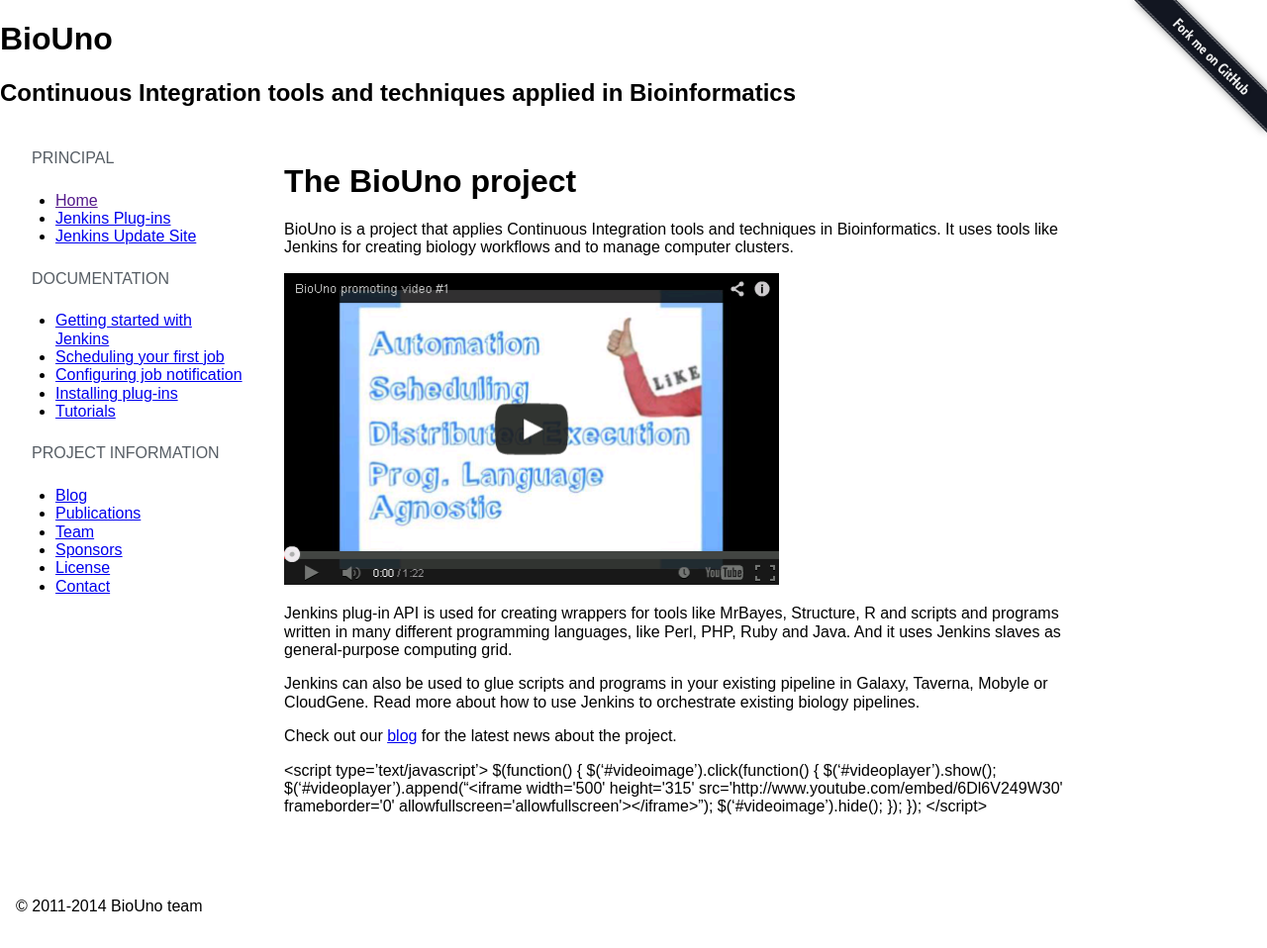
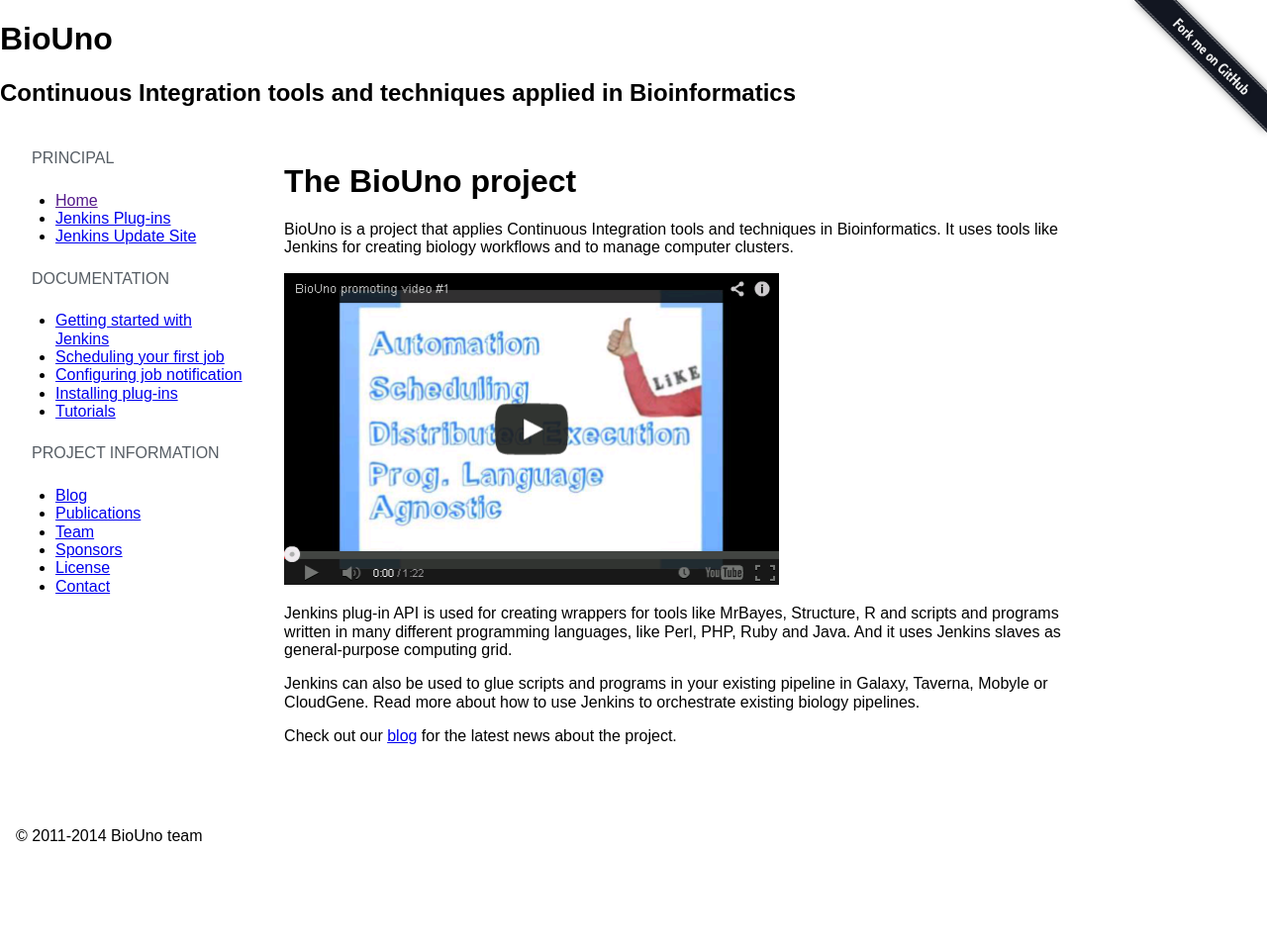
Before and after one commit to biouno/biouno.github.io, a Jekyll site: the page built from index.md, in a window 1280 px wide. Shown: the whole page at 99% size. Built offline with Jekyll 4.4.1, drawn with Linux system fonts in a browser that asks for light colours; nearby versions of some CDN libraries; some web fonts are replaced; library files that are not in the unit come from our copies; after the commit the page ends 900 px from its top, so only the background shows below that.

Commit message:
Fix video and layout

```diff
--- a/index.md
+++ b/index.md
@@ -20,7 +20,8 @@
 
 Check out our [blog]({{ site.baseurl }}blog.html) for the latest news about the project.
 
-<script type='text/javascript'\>
+<script type='text/javascript'>
+
 $(function() {
 	$('#videoimage').click(function() {
 		$('#videoplayer').show();
@@ -28,4 +29,4 @@
 		$('#videoimage').hide();
 	});
 });
-</script\>
+</script>
```
Also changed, not shown: running-structure-in-parallel-using-jenkins-slaves.md (+3 -2 lines).
